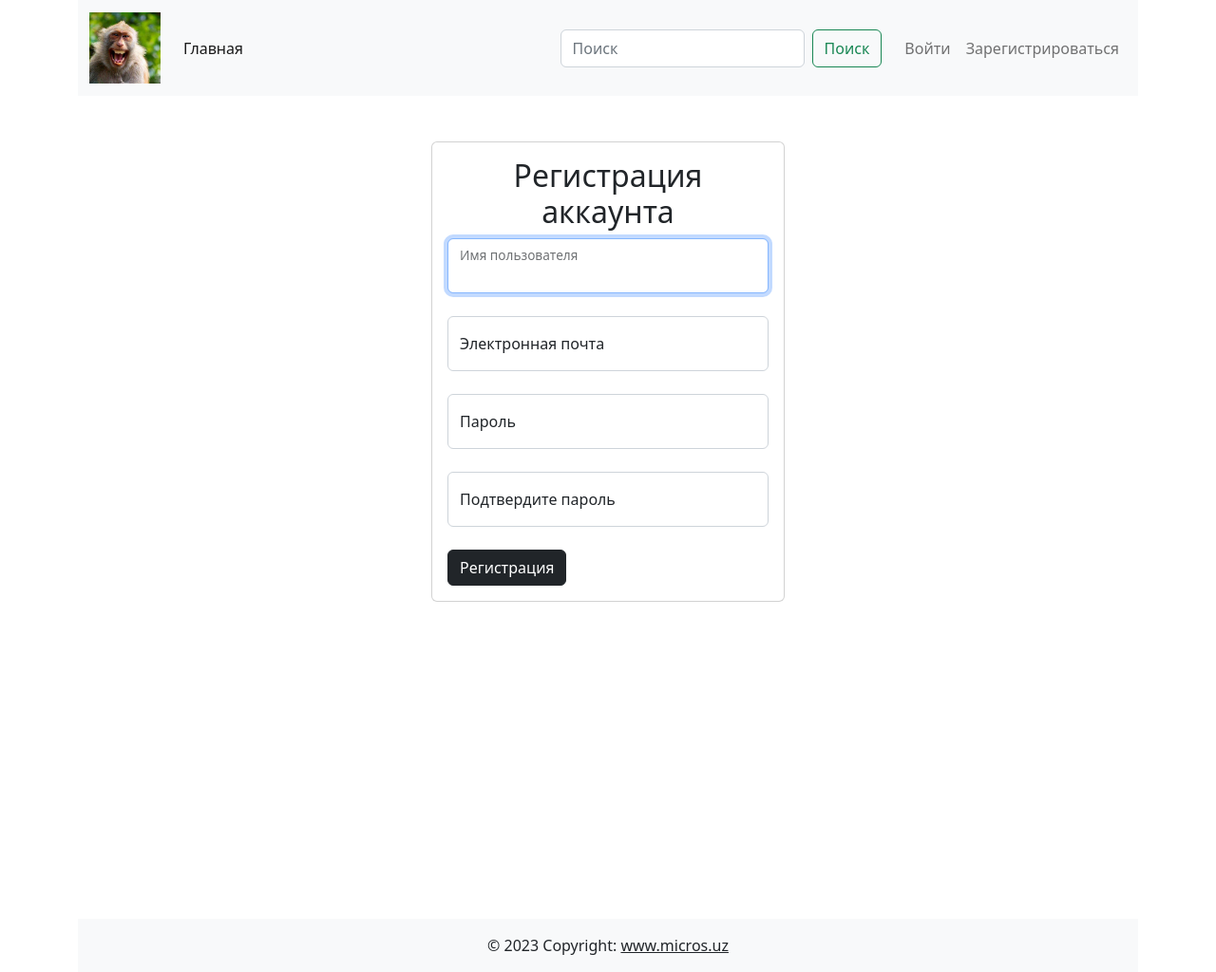
After one commit to OranXl/Django_2.0, a Django app: page /register/ in a window 1280 px wide. The commit adds this page. Shown: the whole page at 95% size. Run offline with Django 5.2, Linux system fonts and the light colour scheme.

Commit message:
add register and updete login

```diff
--- a/conf/settings.py
+++ b/conf/settings.py
@@ -36,9 +36,9 @@ INSTALLED_APPS = [
 
 MIDDLEWARE = [
     'django.middleware.security.SecurityMiddleware',
-    'django.contrib.sessions.middleware.SessionMiddleware',
     'django.middleware.common.CommonMiddleware',
     'django.middleware.csrf.CsrfViewMiddleware',
+    'django.contrib.sessions.middleware.SessionMiddleware',
     'django.contrib.auth.middleware.AuthenticationMiddleware',
     'django.contrib.messages.middleware.MessageMiddleware',
     'django.middleware.clickjacking.XFrameOptionsMiddleware',
--- a/cooking/forms.py
+++ b/cooking/forms.py
@@ -1,7 +1,7 @@
 from django import forms
 from .models import Post
 from django.contrib.auth.forms import AuthenticationForm, UserCreationForm
-
+from django.contrib.auth.models import User
 
 
 class PostAddForms(forms.ModelForm):
@@ -26,3 +26,23 @@ class LoginForm(AuthenticationForm):
     password = forms.CharField(label='Пароль',
                                max_length=150,
                                widget=forms.PasswordInput(attrs={'class': 'form-control'}))
+
+
+class RegistrationFomr(UserCreationForm):
+    """Форма для регистрации пользователя"""
+    class Meta:
+        model = User
+        fields = ('username', 'email', 'password1', 'password2')
+
+    username = forms.CharField(max_length=150,
+                               widget=forms.TextInput(attrs={'class': 'form-control',
+                                                            'placeholder': 'Username'}))
+
+    email = forms.EmailField(widget=forms.TextInput(attrs={'class': 'form-control',
+                                                            'placeholder': 'Email'}))
+
+    password1 = forms.CharField(widget=forms.PasswordInput(attrs={'class': 'form-control',
+                                                            'placeholder': 'Password'}))
+
+    password2 = forms.CharField(widget=forms.PasswordInput(attrs={'class': 'form-control',
+                                                            'placeholder': 'Confirm your password'}))
--- /dev/null
+++ b/cooking/templates/cooking/register.html
@@ -0,0 +1,42 @@
+{% extends 'base.html'%}
+
+
+{% block main %}
+<div class="d-flex justify-content-center">
+            <div class="card col-4 mb-4 mt-4">
+                <div class="card-body">
+                    <h2 class="text-center">Регистрация аккаунта</h2>
+                    <form action="" method="post">
+                        <input type="hidden" name="csrfmiddlewaretoken" value="bIz3P1xxc8nihUSxXhkEl8rSmEIZ9fA8Gq1vNLvFrsC0mP9JlYIPRvq5Yf11IT7K">
+                        <div class="form-floating flex-fill mb-4">
+                            <input type="text" name="username" class="form-control" placeholder="Имя пользователя" maxlength="150" autofocus required id="id_username">
+                            <label for="id_username">
+                                <i class="fa-solid fa-user"></i>  Имя пользователя
+                            </label>
+                      </div>
+                      <div class="form-floating flex-fill mb-4">
+                          <input type="email" name="email" class="form-control" placeholder="Электронная почта" required id="id_email">
+                          <label for="id_email">
+                              <i class="fa-solid fa-envelope"></i>  Электронная почта
+                          </label>
+                      </div>
+                      <div class="form-floating flex-fill mb-4">
+                          <input type="password" name="password1" class="form-control" placeholder="Пароль" required id="id_password1">
+                          <label for="">
+                              <i class="fa-solid fa-key"></i>  Пароль
+                          </label>
+                      </div>
+                        <div class="form-floating flex-fill mb-4">
+                          <input type="password" name="password2" class="form-control" placeholder="Подтвердить пароль" required id="id_password2">
+                          <label for="">
+                              <i class="fa-solid fa-key"></i>  Подтвердите пароль
+                          </label>
+                      </div>
+                        <button class="btn btn-dark" type="submit">Регистрация</button>
+                    </form>
+                </div>
+                </div>
+            </div>
+            <div><div style="margin-top: 310px;"></div></div>
+
+{% endblock main %}
--- a/cooking/urls.py
+++ b/cooking/urls.py
@@ -11,4 +11,5 @@ urlpatterns = (
     path('add_article/', add_post, name='add'),
     path('login/', user_login, name='login'),
     path('logout/', user_logout, name='logout'),
+    path('register/', register, name='register')
 )
--- a/cooking/views.py
+++ b/cooking/views.py
@@ -1,7 +1,7 @@
 from django.shortcuts import render, redirect
 from .models import Category, Post
 from django.db.models import F
-from .forms import PostAddForms, LoginForm
+from .forms import PostAddForms, LoginForm, RegistrationFomr
 from django.contrib.auth import login, logout
 
 
@@ -76,7 +76,7 @@ def user_login(request):
 
     context = {
         'title': "Авторизация пользователя",
-        'from': form
+        'form': form
     }
     return render(request, template_name='cooking/login_form.html', context=context)
 
@@ -84,3 +84,16 @@ def user_logout(request):
     """Выход пользователя"""
     logout(request)
     return redirect('index')
+
+def register(request):
+    """Регистрация"""
+    if request.method == 'POST':
+        pass
+    else:
+        form = RegistrationFomr()
+
+    context = {
+        'title': 'Регистрация пользователя',
+        'form': form
+    }
+    return render(request, template_name='cooking/register.html', context=context)
--- a/templates/components/_navbar.html
+++ b/templates/components/_navbar.html
@@ -2,7 +2,7 @@
 <header>
             <nav class="navbar navbar-expand-lg bg-light">
                 <div class="container-fluid">
-                    <a class="navbar-brand" href="#!">
+                    <a class="navbar-brand" href="{%url 'index'%}">
                         <img src="{% static 'img/img.png' %}" width="75" alt="Логотип">
                     </a>
                     <button class="navbar-toggler" type="button" data-bs-toggle="collapse" data-bs-target="#navbarSupportedContent" aria-controls="navbarSupportedContent" aria-expanded="false" aria-label="Переключатель навигации">
@@ -28,8 +28,8 @@
                                         <a class="nav-link" href="{% url 'login' %}">Войти</a>
                                     </li>
                                     <li class="nav-item">
-                                        <a class="nav-link" href="'#!">Зарегистрироваться</a>
-                                    </li>
+                                        <a class="nav-link" href="{% url 'register' %}">Зарегистрироваться</a>
+                                </li>
 
                                 {% else %}
                                     <li class="nav-item dropdown">
```
Also changed, not shown: cooking/templates/cooking/login_form.html (added, +19 -0 lines).
